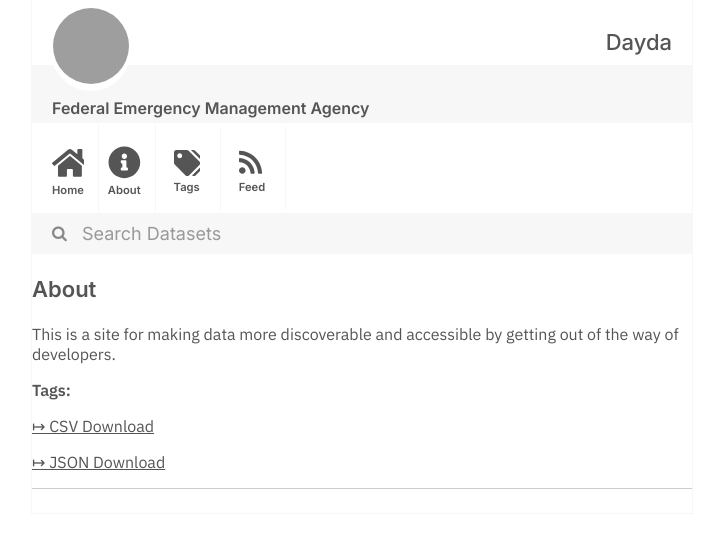
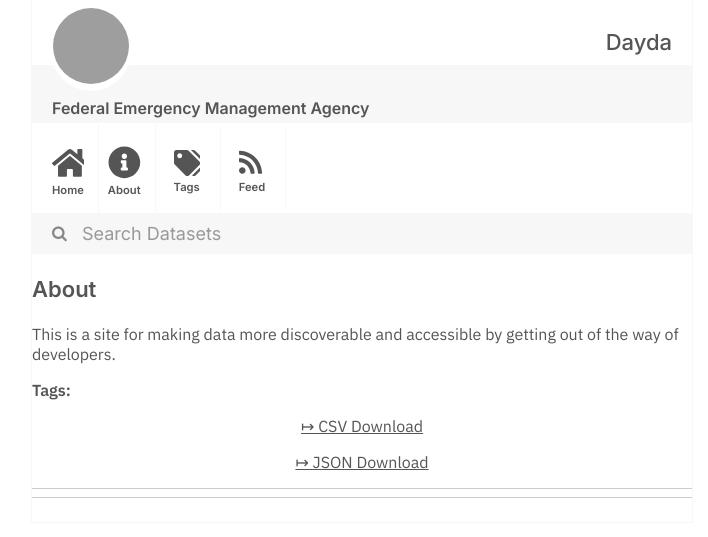
Before and after one commit to dayda-entities/federal-emergency-management-agency, a Jekyll site: the page built from about.md, in a window 1280 px wide. Shown: the top 537 px of the page, without its empty margins (278-986 px from the left). Built offline with Jekyll 4.4.1, drawn with Linux system fonts in a browser that asks for light colours; grey boxes are pictures that could not be loaded.

Commit message:
Publish Data

```diff
--- a/_layouts/post.html
+++ b/_layouts/post.html
@@ -5,15 +5,29 @@
 
 <h3>{{ page.title }}</h3>
 <p>{{ content }} </p>
-<p><strong>Tags:</strong> {% for tag in page.tags %}"{{ tag }}"{% unless forloop.last %},{% endunless %}{% endfor %}</p>
+<p><strong>Tags:</strong> {% for tag in page.tags %}{{ tag }}{% unless forloop.last %}, {% endunless %}{% endfor %}</p>
+<center>
 {%- if page.csv_url != '' -%}   <p><a href="{{ page.csv_url }}">&#8614; CSV Download</a></p>{% endif %}
 {%- if page.json_url != '' -%}<p><a href="{{ page.json_url }}">&#8614; JSON Download</a></p>{% endif %}
+</center>
+<hr>
+<script async src="https://pagead2.googlesyndication.com/pagead/js/adsbygoogle.js"></script>
+<!-- Dayda Horizontal -->
+<ins class="adsbygoogle"
+     style="display:block"
+     data-ad-client="ca-pub-0202072258759210"
+     data-ad-slot="1512400134"
+     data-ad-format="auto"
+     data-full-width-responsive="true"></ins>
+<script>
+     (adsbygoogle = window.adsbygoogle || []).push({});
+</script>
 <hr>
 <table style="width: 100%;">
     <tr>
         <td style="text-align: left;">
             {% if page.previous.url %}
-            <a class="prev" href="{{page.previous.url}}">&#8592; Previous</a>
+            <a class="prev" href="{{page.previous.url}}">&#8612; Previous</a>
             {% endif %}
         </td>
         <td style="text-align: right;">
```
